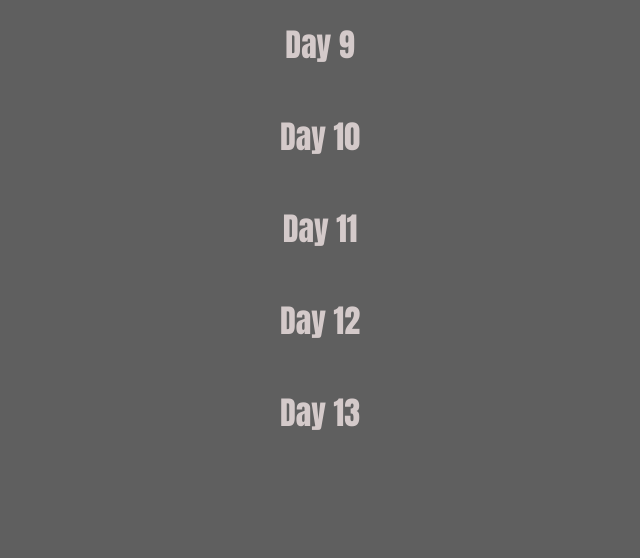
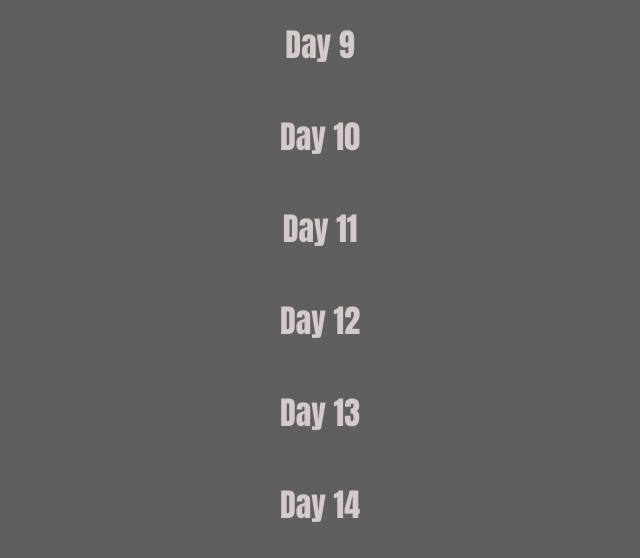
Before and after one commit to Hasanhayat/web, a plain HTML site: page index.html in a window 1280 px wide. Shown: the part 768-1326 px from the top of the page, without its empty margins (320-960 px from the left). Before the commit the page ends 1234 px from the top, so only its background shows below. Drawn offline with Linux system fonts and the light colour scheme.

Commit message:
Update index.html

```diff
--- a/index.html
+++ b/index.html
@@ -19,6 +19,7 @@ hi<!DOCTYPE html>
     <h1>day 11</h1>
     <h1>day 12</h1>
     <h1>day 13</h1>
+    <h1>day 14</h1>
     <script src="app.js"></script>
 </body>
 </html>
```
